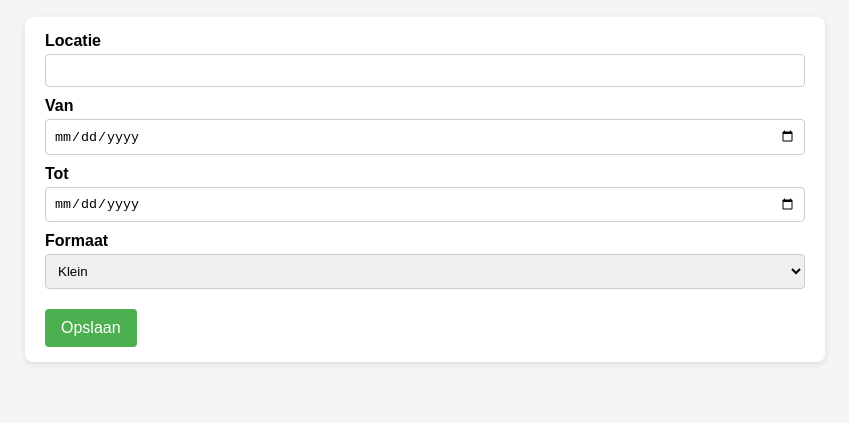
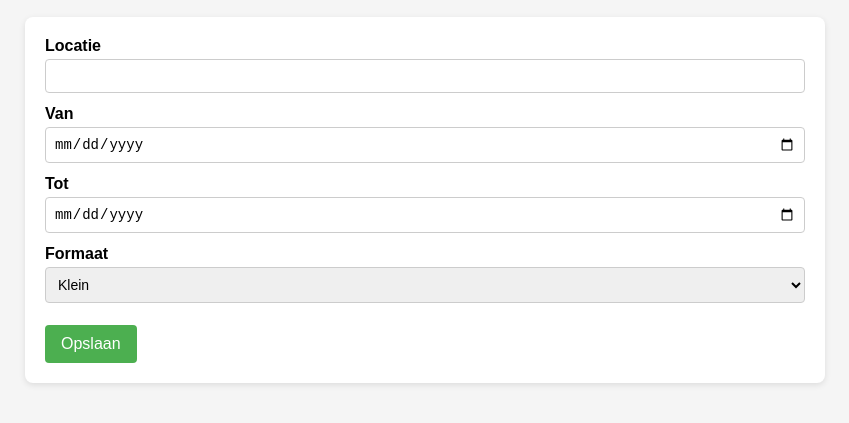
Before and after one commit to htilburgs/MMM-Kermis, a plain HTML site: page public/admin.html in a window 1280 px wide. Shown: the part 81-504 px from the top of the page, without its empty margins (215-1064 px from the left). Drawn offline with Linux system fonts and the light colour scheme; no server answers.

Commit message:
Update admin.css

```diff
--- a/public/admin.css
+++ b/public/admin.css
@@ -21,7 +21,7 @@ h1 {
 /* Formulier styling */
 .form {
     background-color: #fff;
-    padding: 15px 20px;
+    padding: 20px;
     border-radius: 8px;
     box-shadow: 0 2px 6px rgba(0,0,0,0.1);
     margin-bottom: 30px;
@@ -30,7 +30,7 @@ h1 {
 .form-row {
     display: flex;
     flex-direction: column;
-    margin-bottom: 10px;
+    margin-bottom: 12px;
 }
 
 .form-row label {
@@ -43,6 +43,7 @@ h1 {
     padding: 8px;
     border-radius: 4px;
     border: 1px solid #ccc;
+    font-size: 14px;
 }
 
 button[type="submit"] {
```
